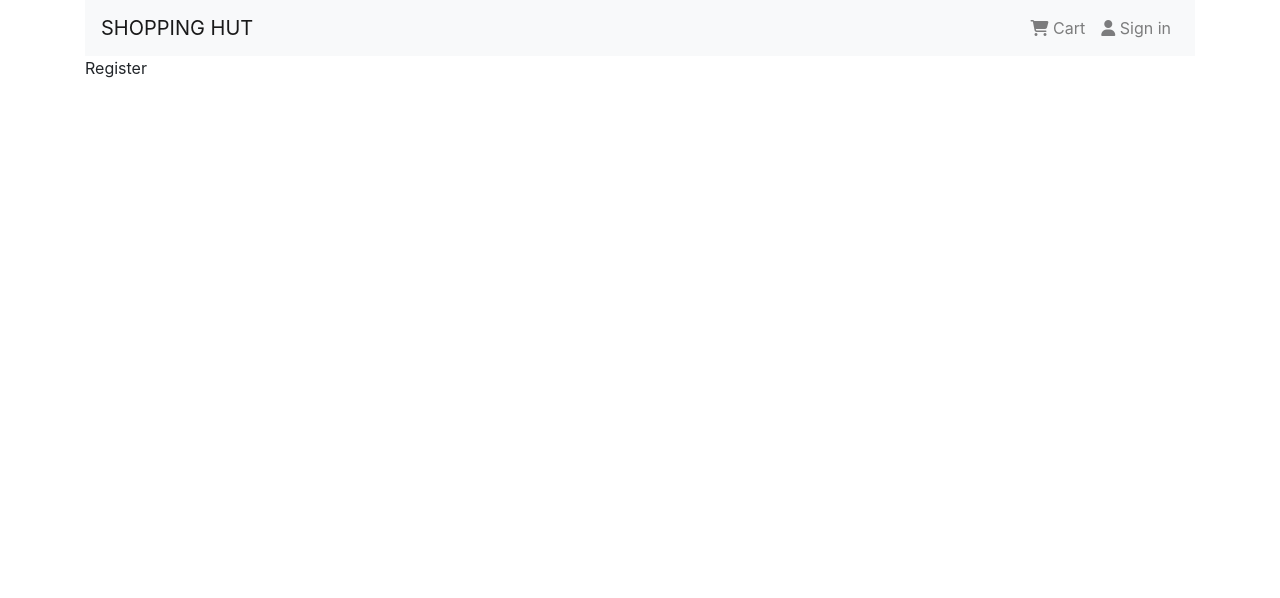
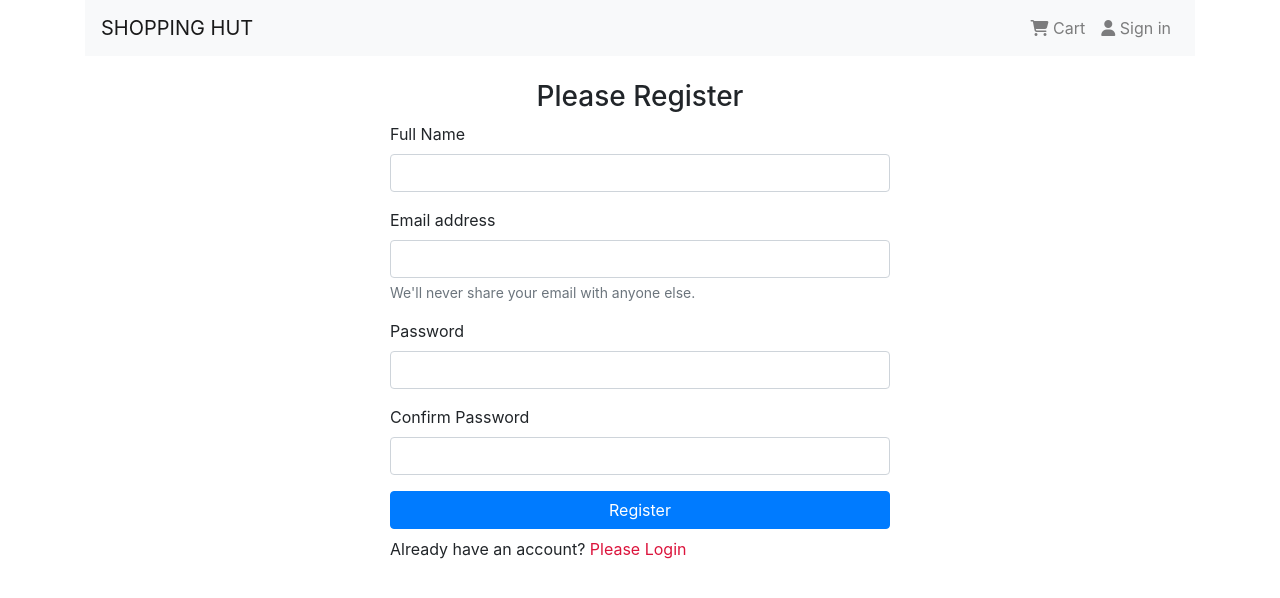
Before and after one commit to Biplob123121/shopping-hut-client, a Next.js app: page /register in a window 1280 px wide. Shown: the top 598 px of the page. Built offline with nearby package versions, Linux system fonts and the light colour scheme.

Commit message:
completing register setion

```diff
--- a/pages/register.js
+++ b/pages/register.js
@@ -1,8 +1,39 @@
-import React from 'react'
+import React from 'react';
+import Head from 'next/head';
+import Link from 'next/link';
 
 function Register() {
   return (
-    <div>Register</div>
+    <div>
+    <Head>
+      <title>Register Page</title>
+    </Head>
+
+    <form className='mx-auto my-4' style={{ maxWidth: "500px" }}>
+      <h3 className='text-center'>Please Register</h3>
+      <div className="form-group">
+        <label htmlFor="userName">Full Name</label>
+        <input type="text" className="form-control" id="userName" aria-describedby="emailHelp" name='name'/>
+      </div>
+      <div className="form-group">
+        <label htmlFor="exampleInputEmail1">Email address</label>
+        <input type="email" className="form-control" id="exampleInputEmail1" aria-describedby="emailHelp" name='email'/>
+        <small id="emailHelp" className="form-text text-muted">We'll never share your email with anyone else.</small>
+      </div>
+      <div className="form-group">
+        <label htmlFor="exampleInputPassword1">Password</label>
+        <input type="password" className="form-control" id="exampleInputPassword1" name='password'/>
+      </div>
+      <div className="form-group">
+        <label htmlFor="cf_password">Confirm Password</label>
+        <input type="password" className="form-control" id="cf_password" name='cf_password'/>
+      </div>
+      <button type="submit" className="btn btn-primary w-100">Register</button>
+      <p className='my-2'>Already have an account?
+        <Link href="/signin"><a style={{color: 'crimson'}}> Please Login</a></Link>
+      </p>
+    </form>
+  </div>
   )
 }
 
--- a/pages/signin.js
+++ b/pages/signin.js
@@ -10,6 +10,7 @@ function Signin() {
       </Head>
 
       <form className='mx-auto my-4' style={{ maxWidth: "500px" }}>
+      <h3 className='text-center'>Please Login</h3>
         <div className="form-group">
           <label htmlFor="exampleInputEmail1">Email address</label>
           <input type="email" className="form-control" id="exampleInputEmail1" aria-describedby="emailHelp" />
```
Also changed, not shown: models/userModel.js (added, +29 -0 lines).
